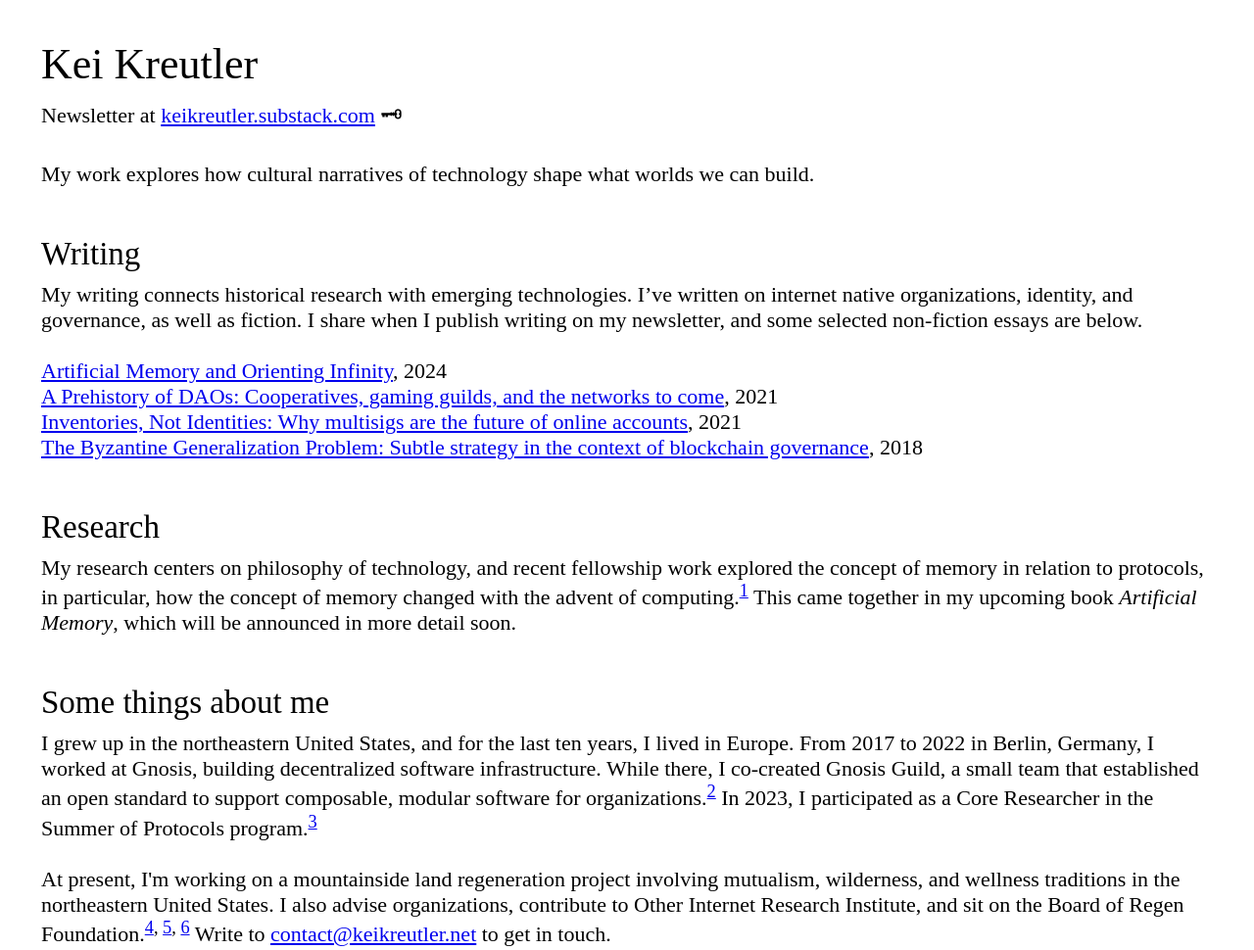
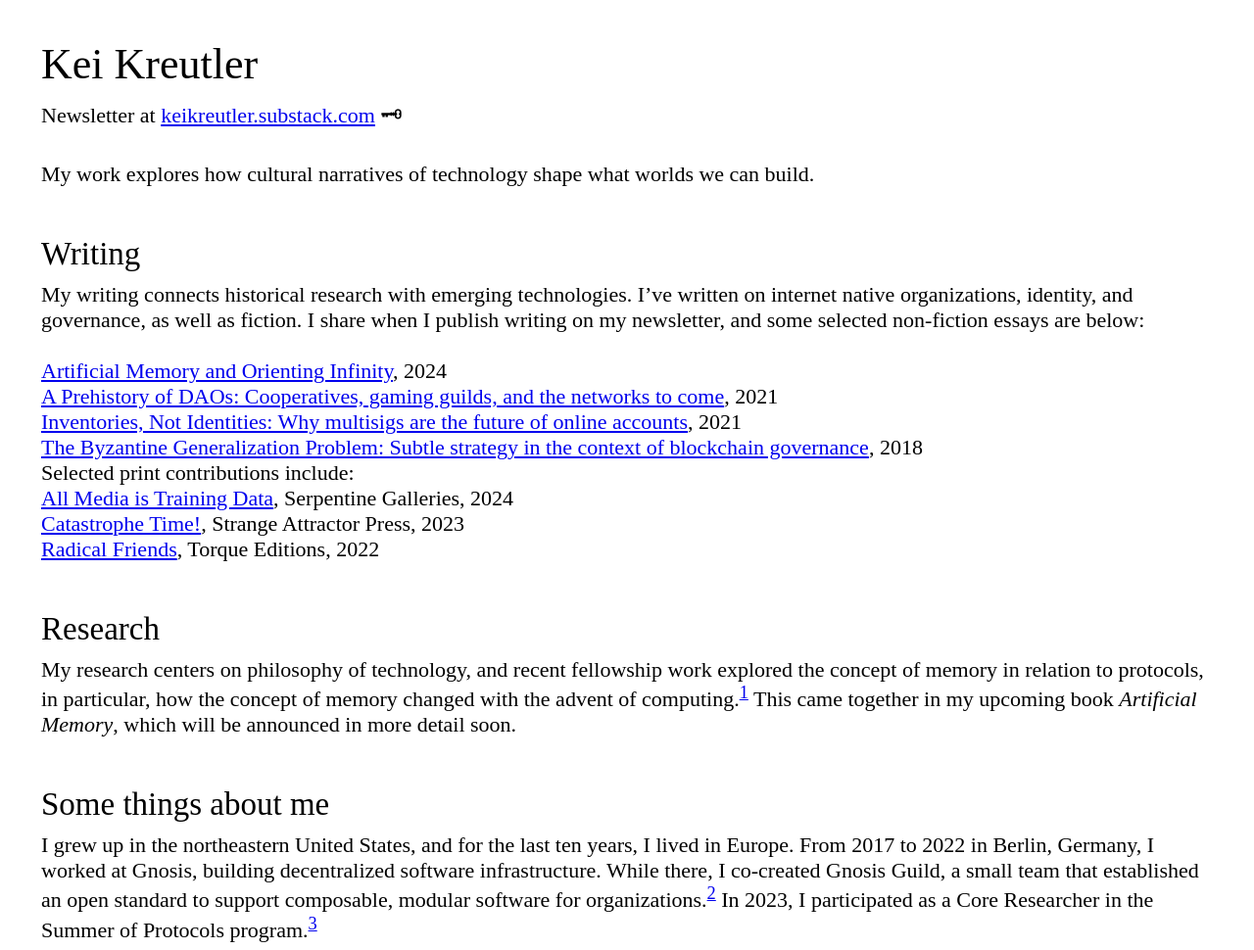
Before and after one commit to keikreutler/keikreutler.github.io, a plain HTML site: page index.html in a window 1280 px wide. Shown: the top 970 px of the page at 98% size. Drawn offline with Linux system fonts and the light colour scheme.

Commit message:
Update index.html
Added print publications.

```diff
--- a/index.html
+++ b/index.html
@@ -34,7 +34,7 @@
 	<div class="column-full">
 		<h2>Writing</h2>
 		<p>
-			My writing connects historical research with emerging technologies. I’ve written on internet native organizations, identity, and governance, as well as fiction. I share when I publish writing on my newsletter, and some selected non-fiction essays are below.
+			My writing connects historical research with emerging technologies. I’ve written on internet native organizations, identity, and governance, as well as fiction. I share when I publish writing on my newsletter, and some selected non-fiction essays are below:
 		</p>
 		<br>
 		<p>
@@ -45,6 +45,17 @@
 			<a href="https://medium.com/gnosis-pm/inventories-not-identities-7da9a4ec5a3e" target="_blank">Inventories, Not Identities: Why multisigs are the future of online accounts</a>, 2021
 			<br>
 			<a href="https://www.anthropocene-curriculum.org/contribution/the-byzantine-generalization-problem" target="_blank">The Byzantine Generalization Problem: Subtle strategy in the context of blockchain governance</a>, 2018
+		</p>
+
+		<p>
+			Selected print contributions include:
+		</p>
+		<p>
+			<a href="https://shop.serpentinegalleries.org/products/holly-herndon-mat-dryhurst-all-media-is-training-data" target="_blank">All Media is Training Data</a>, Serpentine Galleries, 2024
+			<br>
+			<a href="https://mitpress.mit.edu/9781913689674/catastrophe-time/" target="_blank">Catastrophe Time!</a>, Strange Attractor Press, 2023
+			<br>
+			<a href="https://torquetorque.net/publications/radical-friends/" target="_blank">Radical Friends</a>, Torque Editions, 2022
 		</p>
 	</div>
 </div>
```
